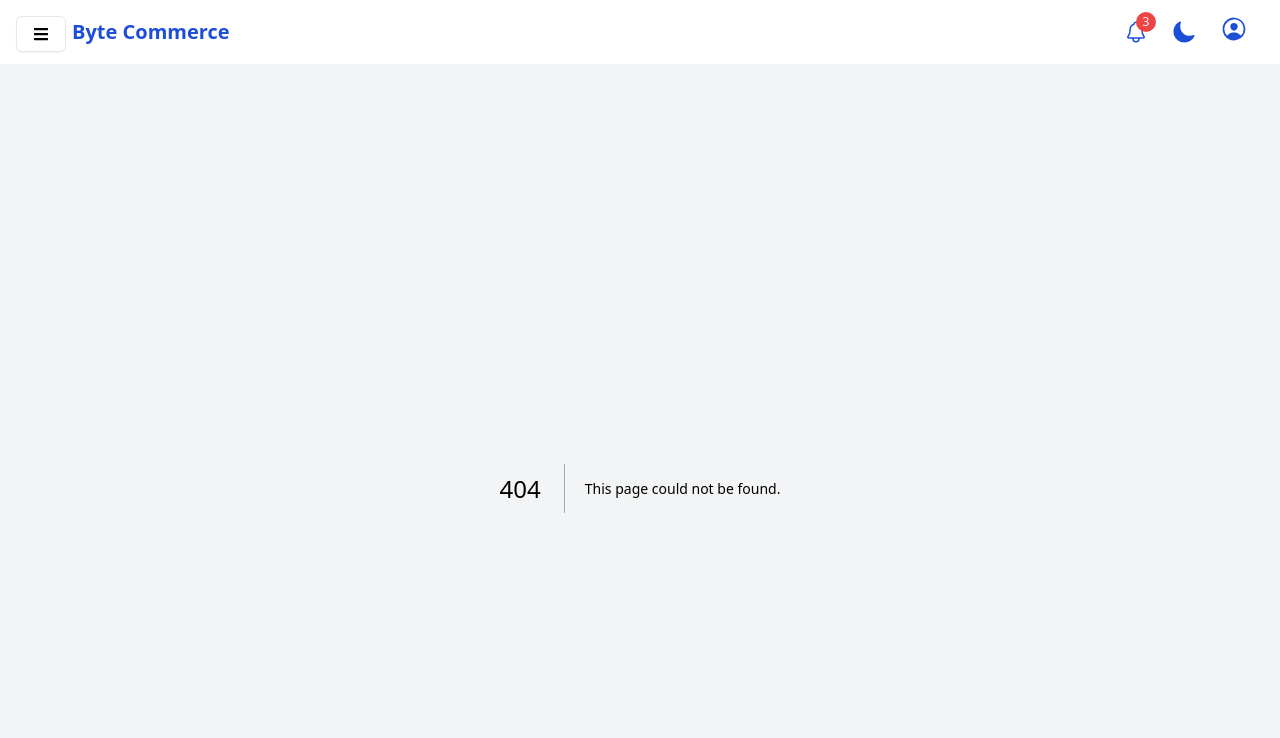
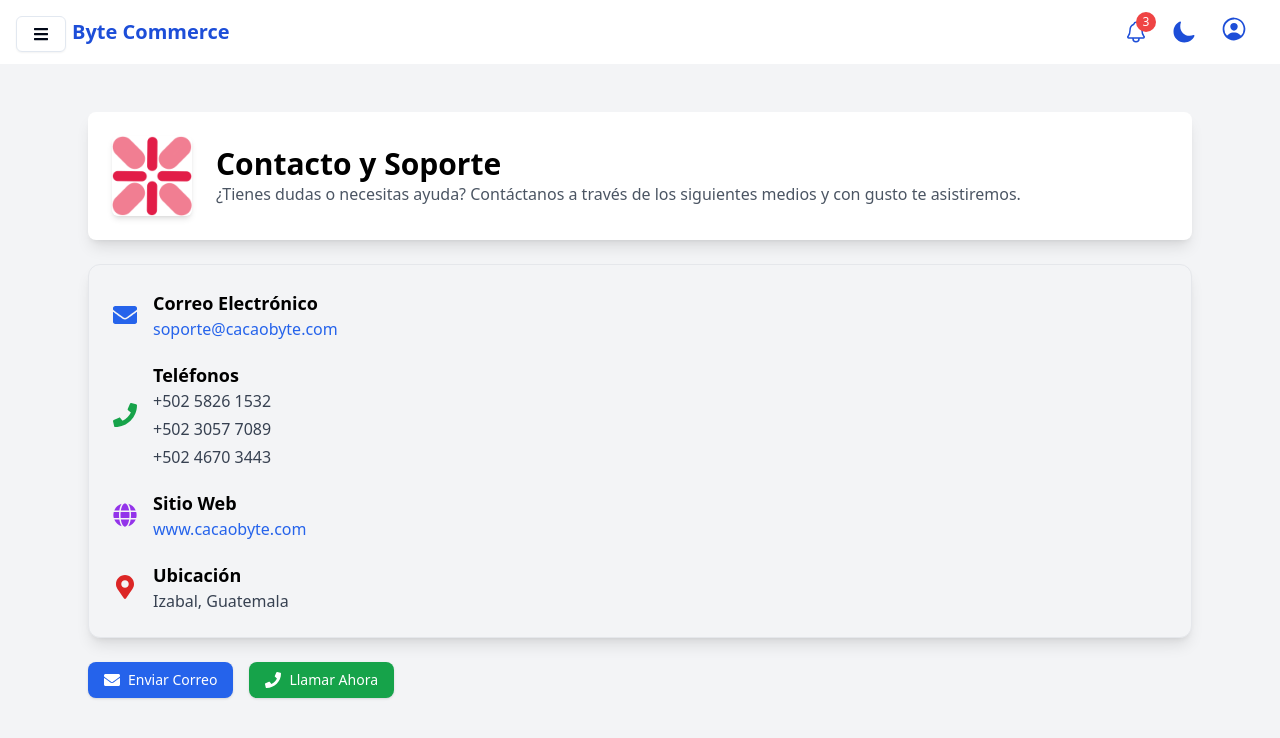
Before and after one commit to cacaobyte/SoftByte-Commerce-UI, a Next.js app: page /support/contact in a window 1280 px wide. Before the commit this address had no page. Shown: the top 738 px of the page. Built offline with nearby package versions, Linux system fonts and the light colour scheme; a web font is replaced by a local one; what tailwindcss-accessibility would draw is missing.

Commit message:
Pantalla de regiones

```diff
--- a/package.json
+++ b/package.json
@@ -31,12 +31,14 @@
     "clsx": "^2.1.1",
     "jspdf": "^2.5.2",
     "jspdf-autotable": "^3.8.4",
+    "leaflet": "^1.9.4",
     "lucide-react": "^0.474.0",
     "next": "15.1.6",
     "react": "^19.0.0",
     "react-chartjs-2": "^5.3.0",
     "react-dom": "^19.0.0",
     "react-icons": "^5.4.0",
+    "react-leaflet": "^5.0.0",
     "react-toastify": "^11.0.3",
     "swiper": "^11.2.1",
     "tailwind-merge": "^2.6.0",
--- /dev/null
+++ b/src/app/Inventory/Regions/page.jsx
@@ -0,0 +1,66 @@
+"use client";
+import { useEffect, useState } from "react";
+import RegionsService from "../../../service/SoftbyteCommerce/Sales/Warehouse/regionsService";
+import { MapContainer, TileLayer, Marker, Popup } from "react-leaflet";
+import "leaflet/dist/leaflet.css";
+import DataTable from "../../../components/shared/DataTable/DataTable";
+import { regionsColumns } from "../../../models/Warehouse/regions/regionsModel";
+
+export default function RegionsPage() {
+  const [regions, setRegions] = useState([]);
+  const [loading, setLoading] = useState(true);
+
+  useEffect(() => {
+    const fetchRegions = async () => {
+      const service = new RegionsService();
+      try {
+        const response = await service.getRegions();
+        setRegions(response.data || []);
+      } catch (error) {
+        console.error("Error al obtener las regiones:", error);
+      } finally {
+        setLoading(false);
+      }
+    };
+
+    fetchRegions();
+  }, []);
+
+  return (
+    <div className="p-6 bg-white shadow-md rounded-lg">
+      <h1 className="text-3xl font-bold text-gray-900">Regiones de Guatemala</h1>
+      <p className="text-gray-600">
+        Aquí puedes ver un listado de las regiones de Guatemala junto con su ubicación en el mapa.
+      </p>
+
+      {/* Mapa con Leaflet */}
+      <div className="mt-4 h-[400px] w-full">
+        <MapContainer center={[14.6349, -90.5069]} zoom={7} className="h-full w-full rounded-lg">
+          <TileLayer
+            url="https://{s}.tile.openstreetmap.org/{z}/{x}/{y}.png"
+            attribution='&copy; <a href="https://www.openstreetmap.org/copyright">OpenStreetMap</a> contributors'
+          />
+          {regions.map((region) => (
+            <Marker key={region.idRegion} position={[region.latitud, region.longitud]}>
+              <Popup>
+                <strong>{region.nombre}</strong>
+                <br />
+                {region.descripcion}
+              </Popup>
+            </Marker>
+          ))}
+        </MapContainer>
+      </div>
+
+      {/* Tabla de regiones con DataTable */}
+      <div className="mt-6">
+        <DataTable
+          columns={regionsColumns}
+          data={regions}
+          searchField="nombre"
+          showActions={false}
+        />
+      </div>
+    </div>
+  );
+}
--- /dev/null
+++ b/src/app/support/contact/page.jsx
@@ -0,0 +1,115 @@
+"use client";
+
+import Image from "next/image";
+import { FaEnvelope, FaPhone, FaGlobe, FaMapMarkerAlt } from "react-icons/fa";
+import { Card, CardContent } from "@/components/ui/card";
+import { Button } from "@/components/ui/button";
+
+export default function ContactPage() {
+    return (
+        <div className="max-w-6xl mx-auto p-6">
+            {/* Encabezado con logo */}
+            <div className="flex items-center gap-6 bg-white p-6 shadow-lg rounded-lg">
+                <Image
+                    src="/Logo_CacaoByte_S.A.png"
+                    alt="CacaoByte Logo"
+                    width={80}
+                    height={80}
+                    className="rounded-md shadow-md"
+                />
+                <div>
+                    <h1 className="text-3xl font-bold text-black">Contacto y Soporte</h1>
+                    <p className="text-gray-600">
+                        ¿Tienes dudas o necesitas ayuda? Contáctanos a través de los siguientes medios y con gusto te asistiremos.
+                    </p>
+                </div>
+            </div>
+
+            {/* Información de Contacto */}
+            <Card className="mt-6 bg-gray-100 shadow-lg border border-gray-200">
+                <CardContent className="p-6">
+                    {/* Correo Electrónico */}
+                    <div className="flex items-center gap-4 mb-5">
+                        <FaEnvelope className="text-2xl text-blue-600" />
+                        <div>
+                            <p className="text-lg font-semibold text-black">Correo Electrónico</p>
+                            <a
+                                href="mailto:soporte@cacaobyte.com"
+                                className="text-blue-600 hover:underline text-md"
+                            >
+                                soporte@cacaobyte.com
+                            </a>
+                        </div>
+                    </div>
+
+                    {/* Teléfonos */}
+                    <div className="flex items-center gap-4 mb-5">
+                        <FaPhone className="text-2xl text-green-600" />
+                        <div>
+                            <p className="text-lg font-semibold text-black">Teléfonos</p>
+                            <ul className="text-gray-700 space-y-1">
+                                <li>
+                                    <a href="tel:+50258261532" className="hover:underline">+502 5826 1532</a>
+                                </li>
+                                <li>
+                                    <a href="tel:+50230577089" className="hover:underline">+502 3057 7089</a>
+                                </li>
+                                <li>
+                                    <a href="tel:+50246703443" className="hover:underline">+502 4670 3443</a>
+                                </li>
+                            </ul>
+                        </div>
+                    </div>
+
+                    {/* Sitio Web */}
+                    <div className="flex items-center gap-4 mb-5">
+                        <FaGlobe className="text-2xl text-purple-600" />
+                        <div>
+                            <p className="text-lg font-semibold text-black">Sitio Web</p>
+                            <a
+                                href="https://www.cacaobyte.com/"
+                                target="_blank"
+                                rel="noopener noreferrer"
+                                className="text-blue-600 hover:underline text-md"
+                            >
+                                www.cacaobyte.com
+                            </a>
+                        </div>
+                    </div>
+
+                    {/* Ubicación */}
+                    <div className="flex items-center gap-4">
+                        <FaMapMarkerAlt className="text-2xl text-red-600" />
+                        <div>
+                            <p className="text-lg font-semibold text-black">Ubicación</p>
+                            <p className="text-gray-700">Izabal, Guatemala</p>
+                        </div>
+                    </div>
+                </CardContent>
+            </Card>
+
+            {/* Botones de Acción */}
+            <div className="mt-6 flex flex-col sm:flex-row gap-4">
+                <Button
+                    asChild
+                    className="bg-blue-600 text-white px-4 py-2 rounded-lg hover:bg-blue-700 flex items-center gap-2"
+                >
+                    <a href="mailto:soporte@cacaobyte.com">
+                        <FaEnvelope />
+                        Enviar Correo
+                    </a>
+                </Button>
+
+                <Button
+                    asChild
+                    className="bg-green-600 text-white px-4 py-2 rounded-lg hover:bg-green-700 flex items-center gap-2"
+                >
+                    <a href="tel:+50258261532">
+                        <FaPhone />
+                        Llamar Ahora
+                    </a>
+                </Button>
+            </div>
+        </div>
+    );
+}
--- a/src/app/support/guia/page.jsx
+++ b/src/app/support/guia/page.jsx
@@ -1,20 +1,19 @@
 "use client";
 
-import { useEffect, useState, useRef } from "react";
+import { useEffect, useState } from "react";
 import GuiaService from "../../../service/SoftbyteCommerce/Sales/supports/guia/guiaService";
-import { FaVideo, FaPlay, FaPause, FaExpand, FaVolumeUp, FaVolumeMute, FaDownload, FaFilter } from "react-icons/fa";
+import { FaVideo } from "react-icons/fa";
 import { Dialog, DialogContent, DialogTitle, DialogTrigger } from "@/components/ui/dialog";
-import { Select, SelectContent, SelectItem, SelectTrigger, SelectValue } from "@/components/ui/select";
+import { BsDownload } from "react-icons/bs";
 
 export default function GuiasPage() {
     const [guias, setGuias] = useState([]);
-    const [filteredGuias, setFilteredGuias] = useState([]);
     const [selectedGuia, setSelectedGuia] = useState(null);
-    const [selectedCategory, setSelectedCategory] = useState("Todas");
-    const videoRef = useRef(null);
-    const [isPlaying, setIsPlaying] = useState(false);
-    const [volume, setVolume] = useState(1);
-    const [isMuted, setIsMuted] = useState(false);
+    const [categorias, setCategorias] = useState([]);
+    const [categoriaSeleccionada, setCategoriaSeleccionada] = useState("Todas");
+    const [esMovil, setEsMovil] = useState(false);
+
+    const cloudinaryCloudName = "dhhtmdjmt"; // Reemplázalo con tu Cloudinary Cloud Name
     const guiaService = new GuiaService();
 
     useEffect(() => {
@@ -23,7 +22,8 @@ export default function GuiasPage() {
                 const response = await guiaService.getAllGuia();
                 if (response.data) {
                     setGuias(response.data);
-                    setFilteredGuias(response.data); // Inicialmente mostramos todas las guías
+                    const categoriasUnicas = ["Todas", ...new Set(response.data.map((g) => g.categoria))];
+                    setCategorias(categoriasUnicas);
                 }
             } catch (error) {
                 console.error("Error cargando guías:", error);
@@ -31,118 +31,130 @@ export default function GuiasPage() {
         };
 
         fetchGuias();
+
+        // Detectar si el usuario está en móvil
+        const verificarDispositivo = () => {
+            setEsMovil(window.innerWidth <= 768); // Pantallas menores a 768px se consideran móviles
+        };
+
+        verificarDispositivo();
+        window.addEventListener("resize", verificarDispositivo);
+        return () => window.removeEventListener("resize", verificarDispositivo);
     }, []);
 
-    // Filtrar por categoría
-    const handleCategoryChange = (value) => {
-        setSelectedCategory(value);
-        if (value === "Todas") {
-            setFilteredGuias(guias);
-        } else {
-            setFilteredGuias(guias.filter((guia) => guia.categoria === value));
+    // Filtrar guías según la categoría seleccionada
+    const guiasFiltradas = categoriaSeleccionada === "Todas"
+        ? guias
+        : guias.filter((guia) => guia.categoria === categoriaSeleccionada);
+
+    // Generar miniatura de Cloudinary para el video
+    const getCloudinaryThumbnail = (videoUrl) => {
+        if (!videoUrl) return "/default-thumbnail.jpg"; // Imagen por defecto si no hay video
+
+        const videoPublicId = videoUrl
+            .split("/")
+            .slice(-1)[0]
+            .split(".")[0];
+
+        return `https://res.cloudinary.com/${cloudinaryCloudName}/video/upload/w_300,h_200,c_fill/${videoPublicId}.jpg`;
+    };
+
+    // Descargar video directamente sin redirigir
+    const handleDownload = async (videoUrl, titulo) => {
+        try {
+            const response = await fetch(videoUrl);
+            const blob = await response.blob();
+            const url = window.URL.createObjectURL(blob);
+            const a = document.createElement("a");
+            a.href = url;
+            a.download = `${titulo}.mp4`;
+            document.body.appendChild(a);
+            a.click();
+            document.body.removeChild(a);
+            window.URL.revokeObjectURL(url);
+        } catch (error) {
+            console.error("Error al descargar el video:", error);
         }
     };
 
     return (
         <div className="max-w-6xl mx-auto p-6">
-            {/* Información sobre la página */}
-            <div className="text-gray-700 text-lg">
-                <h1 className="text-black text-3xl font-bold flex items-center gap-3">
-                    <FaVideo className="text-4xl" /> Guías de Capacitación
-                </h1>
-                <p className="mt-2">
-                    En esta sección encontrarás guías en video para capacitar a tu equipo sobre el uso del sistema.
-                    Asegúrate de revisar estos recursos para maximizar el rendimiento y eficiencia en tu empresa.
-                </p>
+            <div className="flex items-center gap-3 text-black text-3xl font-bold">
+                <FaVideo className="text-4xl" />
+                <h1>Guías de Capacitación</h1>
             </div>
 
-            {/* Barra de filtrado */}
-            <div className="mt-6 flex items-center gap-4">
-                <FaFilter className="text-gray-500 text-lg" />
-                <Select onValueChange={handleCategoryChange} value={selectedCategory}>
-                    <SelectTrigger className="w-full md:w-1/3 border border-gray-300 rounded-lg p-3 shadow-sm">
-                        <SelectValue placeholder="Seleccionar categoría" />
-                    </SelectTrigger>
-                    <SelectContent>
-                        <SelectItem value="Todas">Todas</SelectItem>
-                        {[...new Set(guias.map((guia) => guia.categoria))].map((categoria) => (
-                            <SelectItem key={categoria} value={categoria}>
-                                {categoria}
-                            </SelectItem>
-                        ))}
-                    </SelectContent>
-                </Select>
+            <p className="text-gray-600 mt-2">
+                En esta sección encontrarás guías en video para capacitar a tu equipo sobre el uso del sistema.
+                Asegúrate de revisar estos recursos para maximizar el rendimiento y eficiencia en tu empresa.
+            </p>
+
+            {/* Selector de categoría */}
+            <div className="mt-4">
+                <label className="text-gray-700 font-semibold">Filtrar por categoría:</label>
+                <select
+                    className="border border-gray-300 rounded-md p-2 w-full sm:w-auto"
+                    value={categoriaSeleccionada}
+                    onChange={(e) => setCategoriaSeleccionada(e.target.value)}
+                >
+                    {categorias.map((categoria) => (
+                        <option key={categoria} value={categoria}>
+                            {categoria}
+                        </option>
+                    ))}
+                </select>
             </div>
 
-            {/* Contenedor de las guías en formato de grid */}
             <div className="mt-6 grid grid-cols-1 sm:grid-cols-2 md:grid-cols-3 gap-6">
-                {filteredGuias.length > 0 ? (
-                    filteredGuias.map((guia) => (
+                {guiasFiltradas.length > 0 ? (
+                    guiasFiltradas.map((guia) => (
                         <Dialog key={guia.id}>
                             <DialogTrigger asChild>
                                 <div
                                     className="cursor-pointer border border-gray-300 rounded-lg shadow-md p-4 hover:bg-gray-100 transition duration-300 flex flex-col items-center text-center"
                                     onClick={() => setSelectedGuia(guia)}
                                 >
-                                    {/* Miniatura del video */}
                                     <div className="w-full h-40 rounded-md overflow-hidden">
-                                        <video className="w-full h-full object-cover" muted>
-                                            <source src={guia.urlExterna} type="video/mp4" />
-                                        </video>
+                                        <img
+                                            src={getCloudinaryThumbnail(guia.urlExterna)}
+                                            alt={guia.titulo}
+                                            className="w-full h-full object-cover"
+                                            onError={(e) => {
+                                                console.error("Error cargando miniatura:", e.target.src);
+                                                e.target.src = "/default-thumbnail.jpg"; // Imagen por defecto si falla
+                                            }}
+                                        />
                                     </div>
                                     <h2 className="mt-3 font-semibold text-lg text-black">{guia.titulo}</h2>
                                     <p className="text-sm text-gray-600">{guia.categoria} • {guia.version}</p>
                                 </div>
                             </DialogTrigger>
 
-                            {/* Modal con el video */}
-                            <DialogContent className="max-w-2xl p-4">
+                            <DialogContent className="max-w-2xl">
                                 <DialogTitle>{selectedGuia?.titulo}</DialogTitle>
                                 <p className="text-gray-600 mb-3">{selectedGuia?.contenido}</p>
-
-                                {/* Contenedor de video con controles personalizados */}
-                                <div className="relative w-full h-60 md:h-96 bg-black rounded-lg overflow-hidden">
-                                    <video ref={videoRef} className="w-full h-full" controls>
+                                <div className="w-full h-60 md:h-96">
+                                    <video controls className="w-full h-full rounded-lg">
                                         <source src={selectedGuia?.urlExterna} type="video/mp4" />
                                         Tu navegador no soporta la reproducción de videos.
                                     </video>
+                                </div>
 
-                                    {/* Controles personalizados */}
-                                    <div className="absolute bottom-2 left-2 right-2 flex items-center justify-between bg-black bg-opacity-50 p-2 rounded-md">
-                                        {/* Botón de Play/Pausa */}
-                                        <button onClick={() => videoRef.current?.paused ? videoRef.current.play() : videoRef.current.pause()} className="text-white text-lg">
-                                            {videoRef.current?.paused ? <FaPlay /> : <FaPause />}
-                                        </button>
-
-                                        {/* Control de volumen */}
-                                        <div className="flex items-center gap-2">
-                                            <button onClick={() => {videoRef.current.muted = !videoRef.current.muted; setIsMuted(videoRef.current.muted)}} className="text-white text-lg">
-                                                {isMuted ? <FaVolumeMute /> : <FaVolumeUp />}
-                                            </button>
-                                            <input
-                                                type="range"
-                                                min="0"
-                                                max="1"
-                                                step="0.1"
-                                                value={volume}
-                                                onChange={(event) => {videoRef.current.volume = parseFloat(event.target.value); setVolume(parseFloat(event.target.value))}}
-                                                className="cursor-pointer w-24"
-                                            />
-                                        </div>
-
-                                        {/* Botón de pantalla completa */}
-                                        <button onClick={() => videoRef.current?.requestFullscreen()} className="text-white text-lg">
-                                            <FaExpand />
-                                        </button>
-
-
-                                    </div>
-                                </div>
+                                {/* Mostrar el botón de descarga solo en PC */}
+                                {!esMovil && (
+                                    <button
+                                        className="mt-4 px-4 py-2 bg-blue-600 text-white rounded-lg flex items-center gap-2"
+                                        onClick={() => handleDownload(selectedGuia?.urlExterna, selectedGuia?.titulo)}
+                                    >
+                                        <BsDownload />
+                                        Descargar
+                                    </button>
+                                )}
                             </DialogContent>
                         </Dialog>
                     ))
                 ) : (
-                    <p className="text-gray-500 text-center col-span-3">No hay guías disponibles.</p>
+                    <p className="text-gray-500 text-center col-span-3">No hay guías disponibles en esta categoría.</p>
                 )}
             </div>
         </div>
--- a/src/components/ui/icons.jsx
+++ b/src/components/ui/icons.jsx
@@ -12,6 +12,9 @@ import {
   FaChartLine,
   FaFileInvoice,
   FaQuestionCircle,
+  FaEnvelope, // Ícono de correo electrónico
+  FaPhone, // Ícono de teléfono
+  FaGlobe, // Ícono de sitio web
 } from "react-icons/fa";
 import { MdDashboard, MdSettings, MdOutlineSell } from "react-icons/md";
 import { RiDashboard3Fill } from "react-icons/ri";
@@ -39,4 +42,7 @@ export const Icons = {
   RiDashboard3Fill,
   FcSalesPerformance,
   FaUsersViewfinder,
+  contactEmail: FaEnvelope, // Nuevo ícono de correo
+  contactPhone: FaPhone, // Nuevo ícono de teléfono
+  contactWebsite: FaGlobe, // Nuevo ícono de sitio web
 };
--- a/src/models/Sidebar/SidebarModel.js
+++ b/src/models/Sidebar/SidebarModel.js
@@ -40,9 +40,10 @@ export const sidebarItems = [
     submenus: [
       { title: "Artículos", route: "/Inventory/Articles/ViewArticles" },
       { title: "Nuevo artículo", route: "/Inventory/Articles/CreateArticles" },
-      { title: "Recuento", route: "/inventario/tomar-inventario" },
+   //   { title: "Recuento", route: "/inventario/tomar-inventario" },
+      { title: "Regiones", route: "/inventario/tomar-inventario" },
       { title: "Bodegas", route: "/Inventory/Warehouse/warehouse" },
-      { title: "Asignaciones", route: "/Inventory/Warehouse/assignWarehouse" },
+  //    { title: "Asignaciones", route: "/Inventory/Warehouse/assignWarehouse" },
     ],
   },
 
@@ -103,8 +104,7 @@ export const sidebarItems = [
     route: "/soporte",
     submenus: [
       { title: "FAQs", route: "/support/faqs/" },
-      { title: "Tickets", route: "/soporte/tickets" },
-      { title: "Contacto", route: "/soporte/contacto" },
+      { title: "Contacto", route: "/support/contact" },
       { title: "Guías", route: "/support/guia" },
     ],
   },
--- /dev/null
+++ b/src/models/Warehouse/regions/regionsModel.js
@@ -0,0 +1,13 @@
+// Definición de las columnas para la tabla de regiones
+export const regionsColumns = [
+    { key: "idRegion", label: "#" },
+    { key: "nombre", label: "Nombre" },
+    { key: "codigo", label: "Código" },
+    { key: "descripcion", label: "Descripción" },
+    { key: "tipoRegion", label: "Tipo" },
+    {
+      key: "estatus",
+      label: "Estatus",
+      type: "boolean",
+    }
+  ];
--- a/src/settings/enviroments.js
+++ b/src/settings/enviroments.js
@@ -1,8 +1,8 @@
 const { Warehouse } = require("lucide-react");
 
-//const environment = "https://localhost:32769/";
+const environment = "https://localhost:32771/";
 //Produccion
-const environment = "https://softbyte-commerce-api.onrender.com/";
+//const environment = "https://softbyte-commerce-api.onrender.com/";
 
 
 module.exports = {
```
Also changed, not shown: 2 other files (tests, documents, lock files or other folders). Lines whose indentation alone changed are shown as unchanged.
